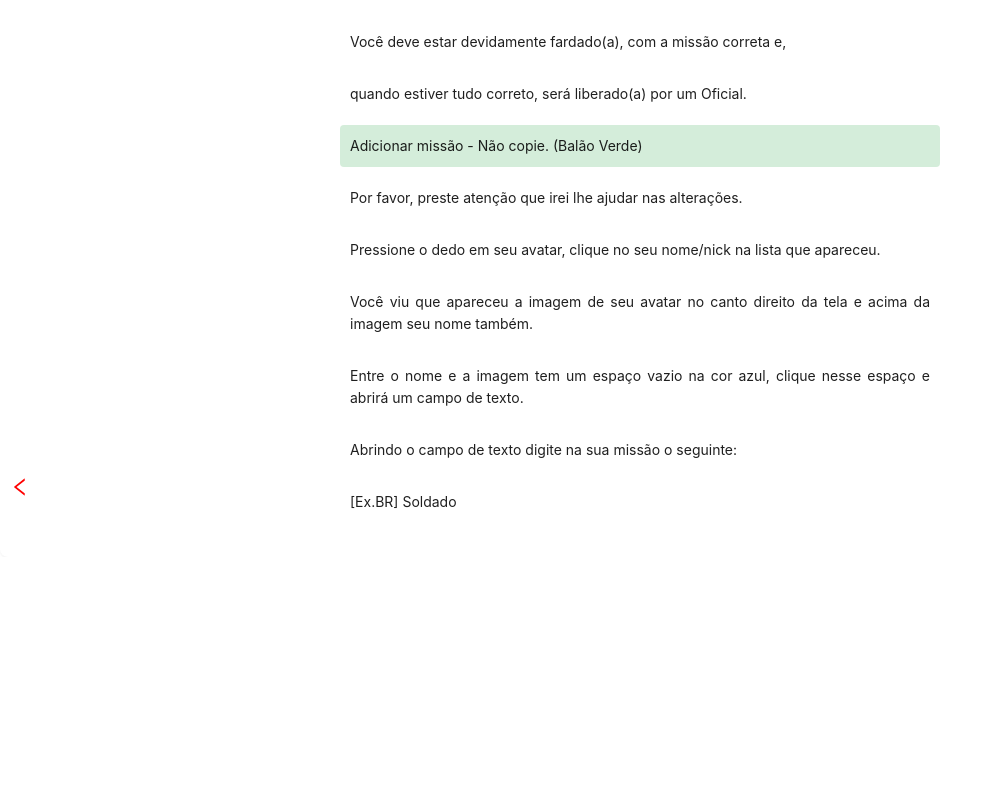
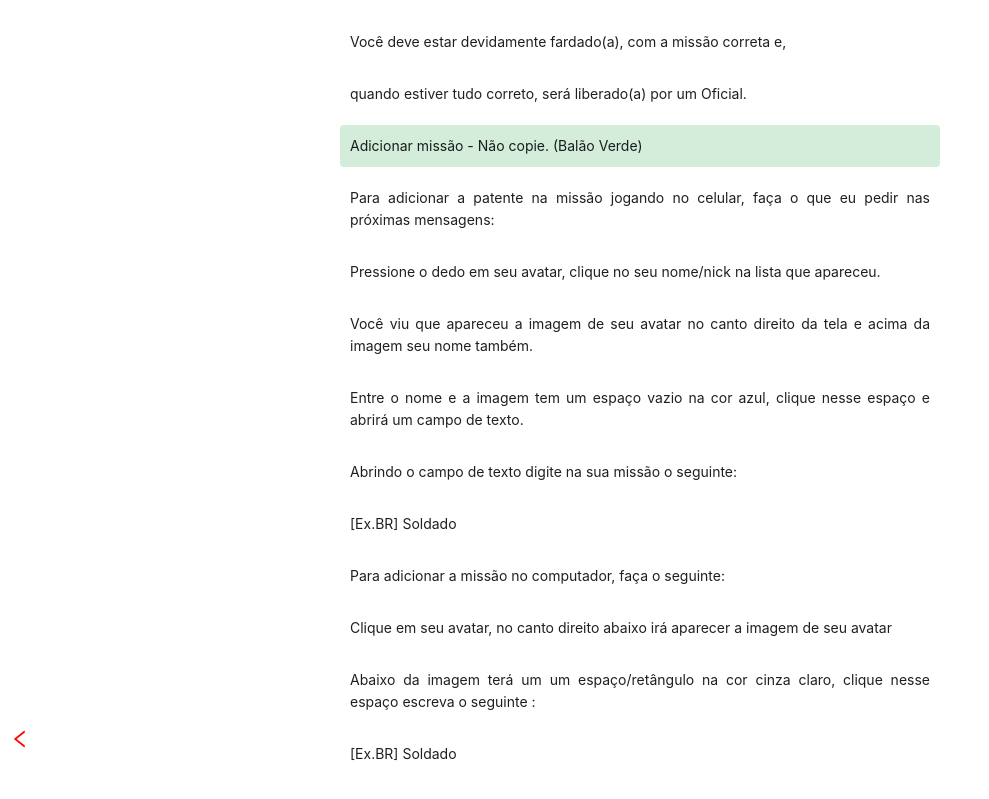
Before and after one commit to marcosafeitosa/treinos-br, a React (Vite) app: page /treino-basico-i in a window 1280 px wide. Shown: the part 4406-5205 px from the top of the page, without its empty margins (0-989 px from the left). Before the commit the page ends 4963 px from the top, so only its background shows below. Built offline with nearby package versions, Linux system fonts and the light colour scheme.

Commit message:
Atualizar o TreinoBasicoI.jsx

```diff
--- a/src/components/ContainerTreinos/TreinoBasicoI.jsx
+++ b/src/components/ContainerTreinos/TreinoBasicoI.jsx
@@ -107,11 +107,16 @@ const paragrafoArray = [
   "quando estiver tudo correto, será liberado(a) por um Oficial.",
 
   "Adicionar missão - Não copie. (Balão Verde)",
-  "Por favor, preste atenção que irei lhe ajudar nas alterações.",
+  "Para adicionar a patente na missão jogando no celular, faça o que eu pedir nas próximas mensagens:",
   "Pressione o dedo em seu avatar, clique no seu nome/nick na lista que apareceu.",
   "Você viu que apareceu a imagem de seu avatar no canto direito da tela e acima da imagem seu nome também.",
   "Entre o nome e a imagem tem um espaço vazio na cor azul, clique nesse espaço e abrirá um campo de texto.",
   "Abrindo o campo de texto digite na sua missão o seguinte:",
+  "[Ex.BR] Soldado",
+
+  "Para adicionar a missão no computador, faça o seguinte:",
+  "Clique em seu avatar, no canto direito abaixo irá aparecer a imagem de seu avatar",
+  "Abaixo da imagem terá um um espaço/retângulo na cor cinza claro, clique nesse espaço escreva o seguinte :",
   "[Ex.BR] Soldado",
 
 ];
```
